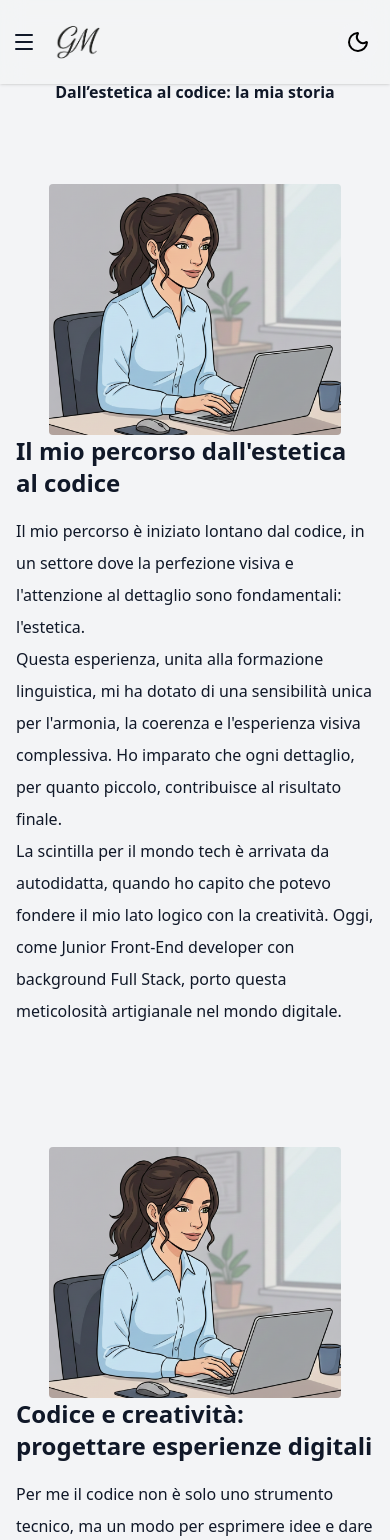
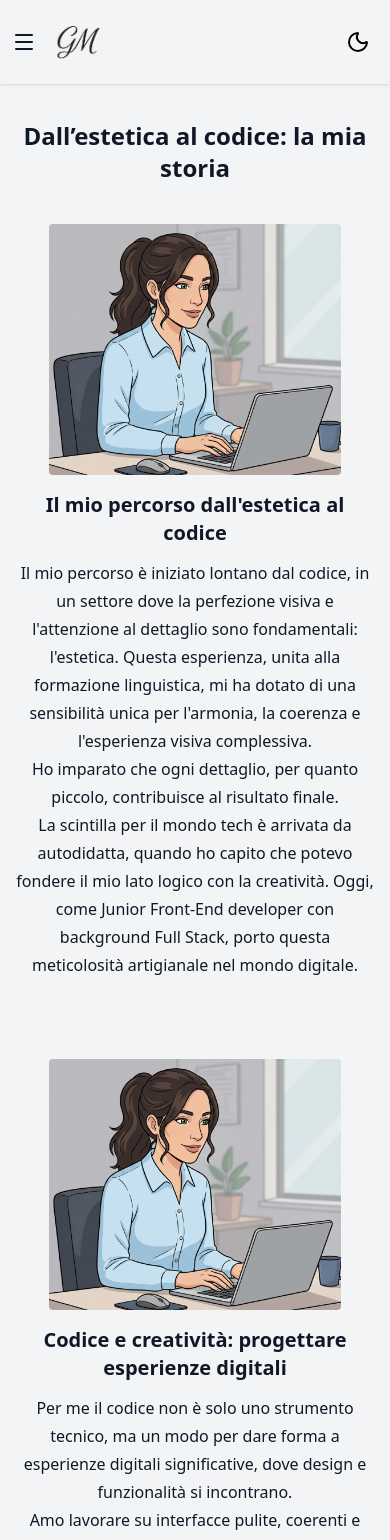
Before and after one commit to giorgiameffe/giorgiameffe-portfolio, a React (Vite) app: page /about in a window 390 px wide. Shown: the top 1540 px of the page. Built offline with nearby package versions, Linux system fonts and the light colour scheme; a web font is replaced by a local one.

Commit message:
feat: add resposivity properties

```diff
--- a/src/components/NarrativeBlock.tsx
+++ b/src/components/NarrativeBlock.tsx
@@ -17,7 +17,7 @@ const NarrativeBlock: React.FC<NarrativeBlockData> = ({
     return (
 
         <section
-            className={`mt-20 flex flex-col lg:flex-row items-start justify-center w-full max-w-6xl mx-auto
+            className={`mt-10 lg:mt-20 flex flex-col lg:flex-row items-start justify-center w-full max-w-6xl mx-auto
             ${reverse ? "lg:flex-row-reverse" : ""}`}
         >
             {/* Colonna Immagine */}
@@ -25,14 +25,19 @@ const NarrativeBlock: React.FC<NarrativeBlockData> = ({
                 <img
                     src={isDark ? imageDark : imageLight}
                     alt={`Immagine per la sezione ${title}`}
-                    className="w-3/4 sm:w-2/3 md:w-1/2 lg:w-110 h-auto rounded"
+                    className="w-3/4 md:w-1/2 lg:w-110 h-auto rounded"
                 />
             </div>
 
             {/* Colonna testo */}
             <div className="lg:w-1/2 px-4">
-                <h2 className="font-bold text-2xl mb-4">{title}</h2>
-                <div className="leading-8">{content}</div>
+                <h2 className="font-bold text-xl lg:text-2xl text-center lg:text-start mb-3 mt-4">
+                    {title}
+                </h2>
+
+                <div className="leading-7 lg:leading-8 text-center lg:text-start">
+                    {content}
+                </div>
             </div>
         </section>
 
--- a/src/components/SkillsSection.tsx
+++ b/src/components/SkillsSection.tsx
@@ -6,11 +6,12 @@ const SkillsSection: React.FC = () => {
     return (
 
         <section className="max-w-6xl mx-auto mt-20 px-4">
-            <h2 className="font-bold text-3xl mb-6">Competenze tecniche & Soft Skills</h2>
+            <h2 className="font-bold text-2xl lg:text-3xl text-center lg:text-start mb-6">Competenze tecniche & Soft Skills</h2>
 
-            <p className="mb-8">
-                Unisco competenze tecniche e abilità trasversali che mi permettono di lavorare in modo organizzato, preciso e orientato al miglioramento continuo.
+            <p className="mb-8 text-center lg:text-start">
+                Mi piace combinare competenze tecniche e soft skills per affrontare il lavoro in modo organizzato e collaborativo.
             </p>
+
 
             {/* Hard Skills */}
             <h3 className="font-bold text-xl mb-3">Hard Skills</h3>
--- a/src/data/aboutContent.tsx
+++ b/src/data/aboutContent.tsx
@@ -26,16 +26,20 @@ const NarrativeBlocks: NarrativeBlockData[] = [
         title: "Il mio percorso dall'estetica al codice",
         content: (
             <>
+                <p>
                     Il mio percorso è iniziato lontano dal codice, in un settore dove la perfezione visiva
                     e l'attenzione al dettaglio sono fondamentali: l'estetica.
-                <br />
                     Questa esperienza, unita alla formazione linguistica, mi ha dotato di una sensibilità
                     unica per l'armonia, la coerenza e l'esperienza visiva complessiva.
+                    <br></br>
                     Ho imparato che ogni dettaglio, per quanto piccolo, contribuisce al risultato finale.
-                <br />
+                </p>
+                <p>
                     La scintilla per il mondo tech è arrivata da autodidatta, quando ho capito che potevo
                     fondere il mio lato logico con la creatività. Oggi, come Junior Front-End developer
                     con background Full Stack, porto questa meticolosità artigianale nel mondo digitale.
+                </p>
+
             </>
         ),
         imageLight: "/img/giorgia-about-pc-light.png",
@@ -48,10 +52,7 @@ const NarrativeBlocks: NarrativeBlockData[] = [
         title: "Codice e creatività: progettare esperienze digitali",
         content: (
             <>
-                <p>
-                    Per me il codice non è solo uno strumento tecnico, ma un modo per esprimere idee e dare forma a esperienze digitali significative.
-                    È qui che design e funzionalità si incontrano, creando qualcosa di armonioso e vivo.
-                </p>
+                <p>Per me il codice non è solo uno strumento tecnico, ma un modo per dare forma a esperienze digitali significative, dove design e funzionalità si incontrano.</p>
                 <p>
                     Amo lavorare su interfacce pulite, coerenti e accessibili, pensate per essere intuitive e piacevoli da usare. Ogni scelta progettuale riflette il mio approccio personale: funzionale ma con un tocco di creatività.
                 </p>
--- a/src/pages/AboutPage.tsx
+++ b/src/pages/AboutPage.tsx
@@ -6,8 +6,8 @@ const AboutPage: React.FC = () => {
 
     return (
 
-        <div className="lg:mt-20">
-            <h1 className="font-extrabold lg:text-4xl text-center">Dall’estetica al codice: la mia storia</h1>
+        <div className="mt-10 lg:mt-20">
+            <h1 className="font-extrabold text-2xl md:text-3xl lg:text-4xl text-center">Dall’estetica al codice: la mia storia</h1>
             <NarrativeBlockList />
             <SkillsSection />
         </div>
```
Lines whose indentation alone changed are shown as unchanged.
